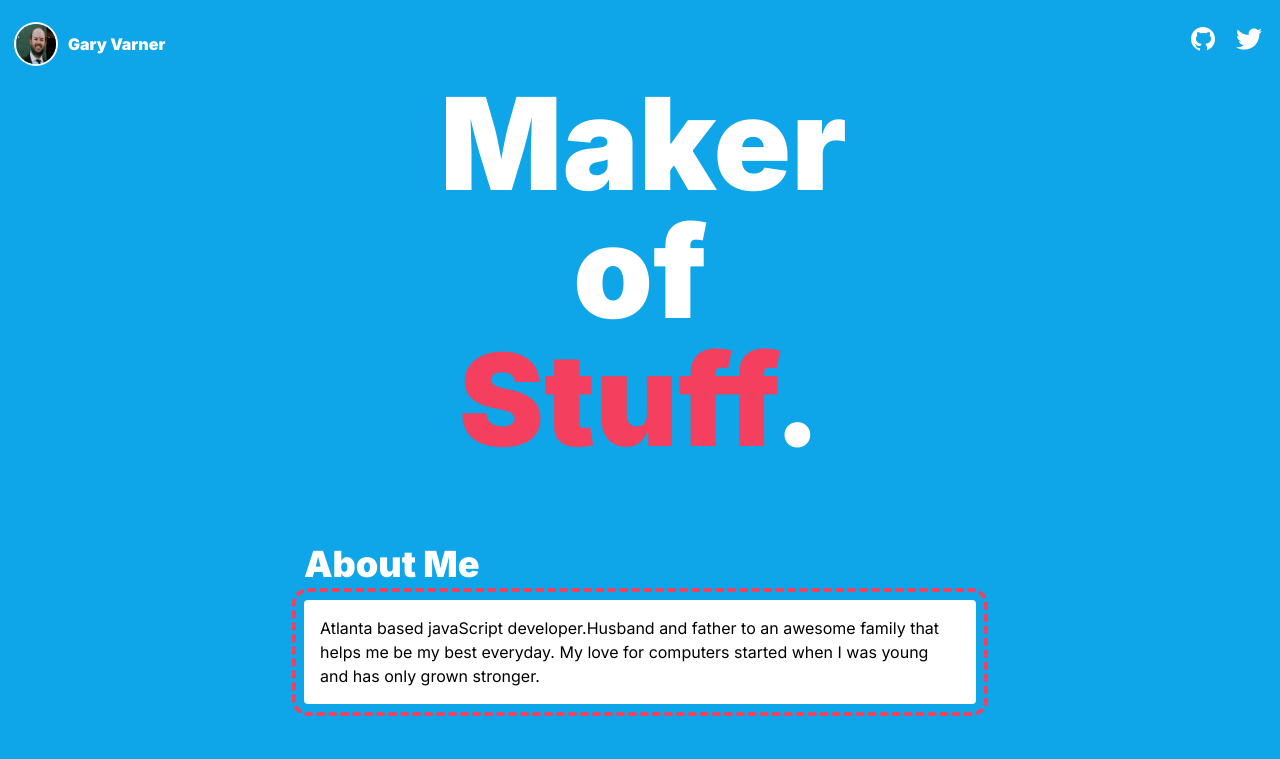
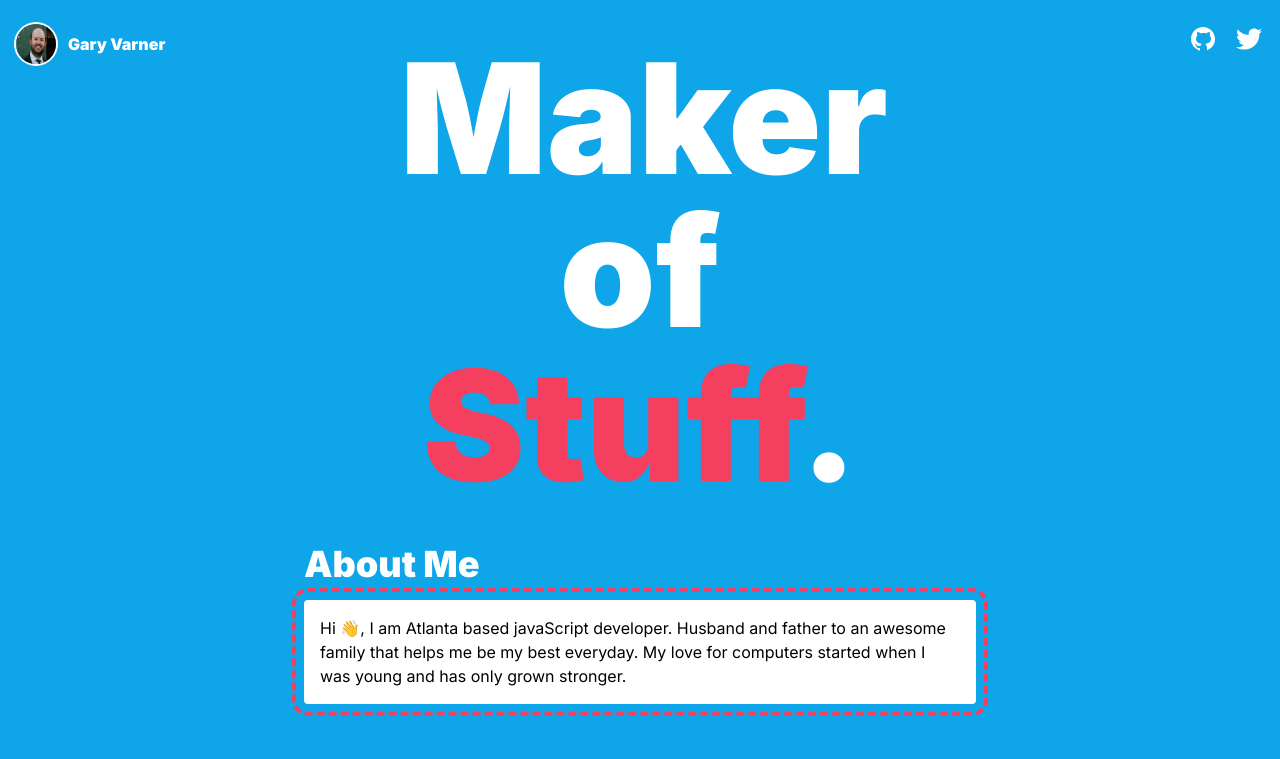
Before and after one commit to gvarner13/my-site-nextjs, a Next.js app: page / in a window 1280 px wide. Shown: the top 759 px of the page. Built offline with nearby package versions, Linux system fonts and the light colour scheme.

Commit message:
adding some motion to the site

```diff
--- a/package.json
+++ b/package.json
@@ -6,6 +6,7 @@
     "start": "next start"
   },
   "dependencies": {
+    "framer-motion": "^6.2.1",
     "next": "latest",
     "react": "^17.0.2",
     "react-dom": "^17.0.2"
--- a/pages/index.js
+++ b/pages/index.js
@@ -1,12 +1,12 @@
 import Head from "next/head";
-import { content } from "tailwindcss/defaultTheme";
+import { motion } from "framer-motion";
 
 export default function Home() {
   return (
     <div className="flex flex-col items-center justify-center min-h-screen bg-sky-500">
       <Head>
-        <title>Create Next App</title>
-        <link rel="icon" href="/favicon.ico" />
+        <title>Gary Varner</title>
+        <link rel="icon" href="https://fav.farm/%F0%9F%98%83" />
         <link rel="preconnect" href="https://fonts.googleapis.com" />
         <link
           rel="preconnect"
@@ -35,7 +35,13 @@ export default function Home() {
             </div>
           </div>
           <div className="flex justify-between space-x-4">
-            <a href="https://github.com/gvarner13">
+            <motion.a
+              whileHover={{
+                scale: 1.2,
+                transition: { type: "spring", stiffness: 50 },
+              }}
+              href="https://github.com/gvarner13"
+            >
               <svg
                 xmlns="http://www.w3.org/2000/svg"
                 x="0px"
@@ -48,8 +54,14 @@ export default function Home() {
                 {" "}
                 <path d="M15,3C8.373,3,3,8.373,3,15c0,5.623,3.872,10.328,9.092,11.63C12.036,26.468,12,26.28,12,26.047v-2.051 c-0.487,0-1.303,0-1.508,0c-0.821,0-1.551-0.353-1.905-1.009c-0.393-0.729-0.461-1.844-1.435-2.526 c-0.289-0.227-0.069-0.486,0.264-0.451c0.615,0.174,1.125,0.596,1.605,1.222c0.478,0.627,0.703,0.769,1.596,0.769 c0.433,0,1.081-0.025,1.691-0.121c0.328-0.833,0.895-1.6,1.588-1.962c-3.996-0.411-5.903-2.399-5.903-5.098 c0-1.162,0.495-2.286,1.336-3.233C9.053,10.647,8.706,8.73,9.435,8c1.798,0,2.885,1.166,3.146,1.481C13.477,9.174,14.461,9,15.495,9 c1.036,0,2.024,0.174,2.922,0.483C18.675,9.17,19.763,8,21.565,8c0.732,0.731,0.381,2.656,0.102,3.594 c0.836,0.945,1.328,2.066,1.328,3.226c0,2.697-1.904,4.684-5.894,5.097C18.199,20.49,19,22.1,19,23.313v2.734 c0,0.104-0.023,0.179-0.035,0.268C23.641,24.676,27,20.236,27,15C27,8.373,21.627,3,15,3z"></path>
               </svg>
-            </a>
-            <a href="https://twitter.com/GSVarner">
+            </motion.a>
+            <motion.a
+              whileHover={{
+                scale: 1.2,
+                transition: { type: "spring", stiffness: 50 },
+              }}
+              href="https://twitter.com/GSVarner"
+            >
               <svg
                 xmlns="http://www.w3.org/2000/svg"
                 x="0px"
@@ -62,21 +74,27 @@ export default function Home() {
                 {" "}
                 <path d="M28,6.937c-0.957,0.425-1.985,0.711-3.064,0.84c1.102-0.66,1.947-1.705,2.345-2.951c-1.03,0.611-2.172,1.055-3.388,1.295 c-0.973-1.037-2.359-1.685-3.893-1.685c-2.946,0-5.334,2.389-5.334,5.334c0,0.418,0.048,0.826,0.138,1.215 c-4.433-0.222-8.363-2.346-10.995-5.574C3.351,6.199,3.088,7.115,3.088,8.094c0,1.85,0.941,3.483,2.372,4.439 c-0.874-0.028-1.697-0.268-2.416-0.667c0,0.023,0,0.044,0,0.067c0,2.585,1.838,4.741,4.279,5.23 c-0.447,0.122-0.919,0.187-1.406,0.187c-0.343,0-0.678-0.034-1.003-0.095c0.679,2.119,2.649,3.662,4.983,3.705 c-1.825,1.431-4.125,2.284-6.625,2.284c-0.43,0-0.855-0.025-1.273-0.075c2.361,1.513,5.164,2.396,8.177,2.396 c9.812,0,15.176-8.128,15.176-15.177c0-0.231-0.005-0.461-0.015-0.69C26.38,8.945,27.285,8.006,28,6.937z"></path>
               </svg>
-            </a>
+            </motion.a>
           </div>
         </div>
-        <div className="w-[400px]">
+        <motion.div
+          className="w-[400px]"
+          initial={{ scale: 0 }}
+          animate={{ scale: 1.2 }}
+          transition={{ type: "spring", stiffness: 150, damping: 20 }}
+        >
           <h1 className="text-9xl font-black text-white">
             Maker of <span className="text-rose-500">Stuff</span>.
           </h1>
-        </div>
+        </motion.div>
         <div className="mt-20 text-left">
           <h2 className="text-4xl font-black text-white">About Me</h2>
           <div className="outline-dashed outline-offset-8 outline-4 outline-rose-500 rounded bg-white p-4 max-w-2xl mt-4">
             <p>
-              Atlanta based javaScript developer.Husband and father to an
-              awesome family that helps me be my best everyday. My love for
-              computers started when I was young and has only grown stronger.
+              Hi 👋, I am Atlanta based javaScript developer. Husband and father
+              to an awesome family that helps me be my best everyday. My love
+              for computers started when I was young and has only grown
+              stronger.
             </p>
           </div>
         </div>
```
Also changed, not shown: 1 other file (tests, documents, lock files or other folders).
